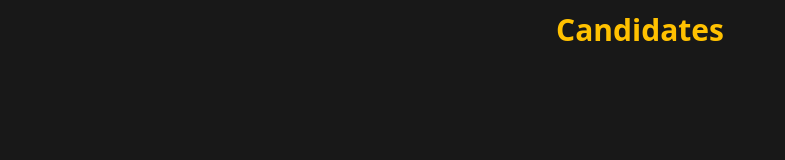
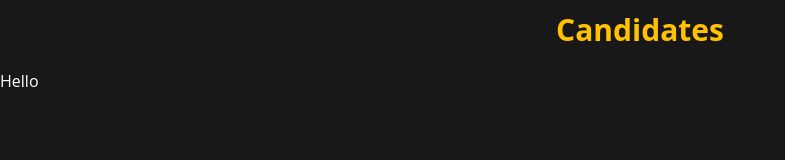
Before and after one commit to techswitch-learners/testswitch-frontend-admin, a Next.js app: page /candidates in a window 1280 px wide. Shown: the part 135-295 px from the top of the page, without its empty margins (0-785 px from the left). Built offline with nearby package versions, Linux system fonts and the light colour scheme.

Commit message:
Added an api client for candidates

```diff
--- a/components/CandidateList/CandidateList.module.scss
+++ b/components/CandidateList/CandidateList.module.scss
@@ -1 +1,5 @@
 @import '../../pageStyles/constants';
+
+.test{
+  color: white;
+}
--- a/components/CandidateList/CandidateList.tsx
+++ b/components/CandidateList/CandidateList.tsx
@@ -6,12 +6,12 @@ interface CandidateListProps {
 
 }
 
+
 export function CandidateList(props: CandidateListProps): JSX.Element {
 
-
     return (
-        <div>
-
+        <div className={scss.test}>
+            Hello
         </div>
     )
 }
--- a/pages/candidates.tsx
+++ b/pages/candidates.tsx
@@ -2,11 +2,13 @@ import React from "react";
 import {NextPage} from "next";
 import scss from "../pageStyles/candidates.module.scss"
 import Layout from "../components/Layout/layout";
+import {CandidateList} from "../components/CandidateList/CandidateList";
 
 
 const Candidates: NextPage = () =>
     <Layout>
         <h1 className={scss.h1}>Candidates</h1>
+        <CandidateList/>
     </Layout>;
 
 export default Candidates;
```
Also changed, not shown: api/candidatesApiClient.ts (added, +13 -0 lines).
